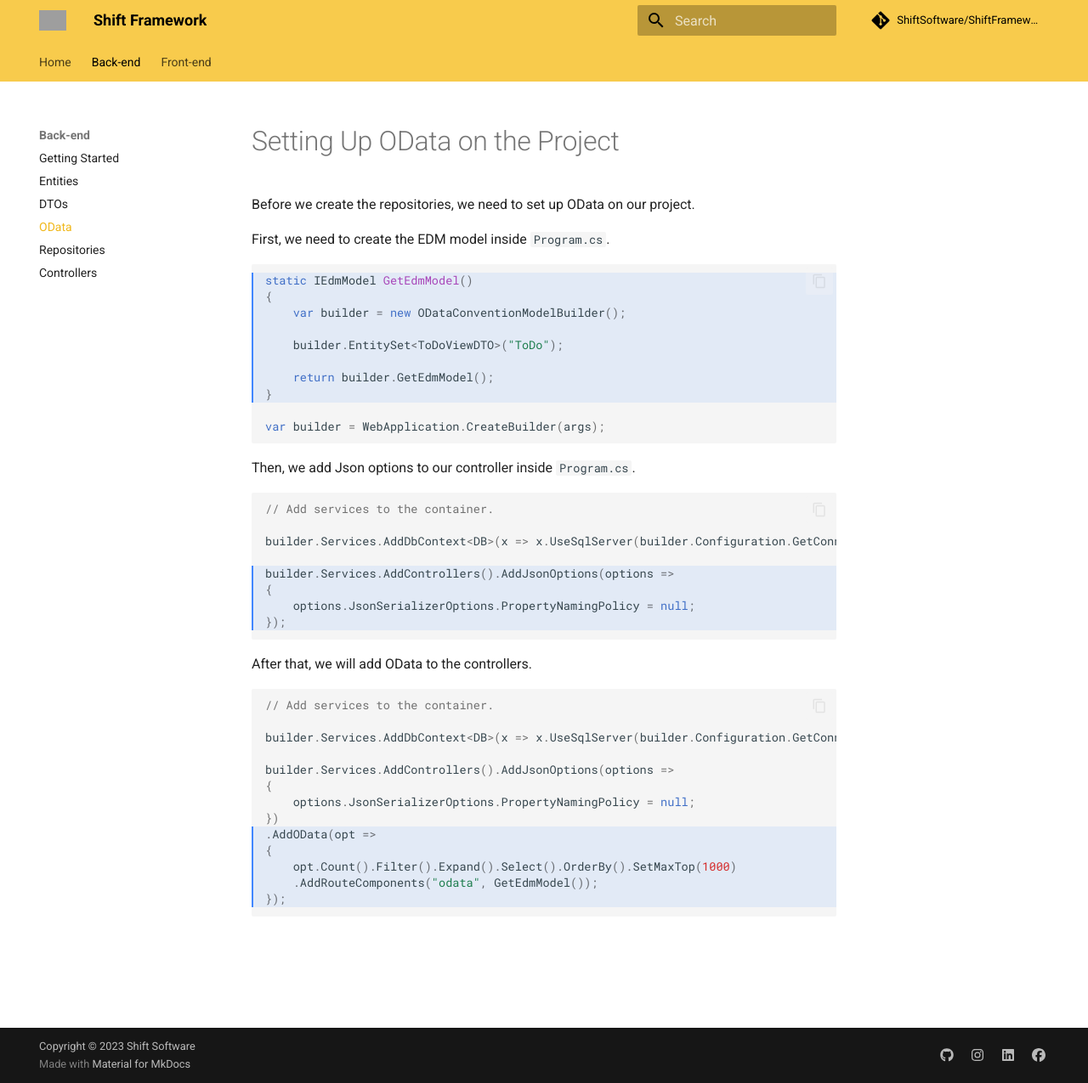
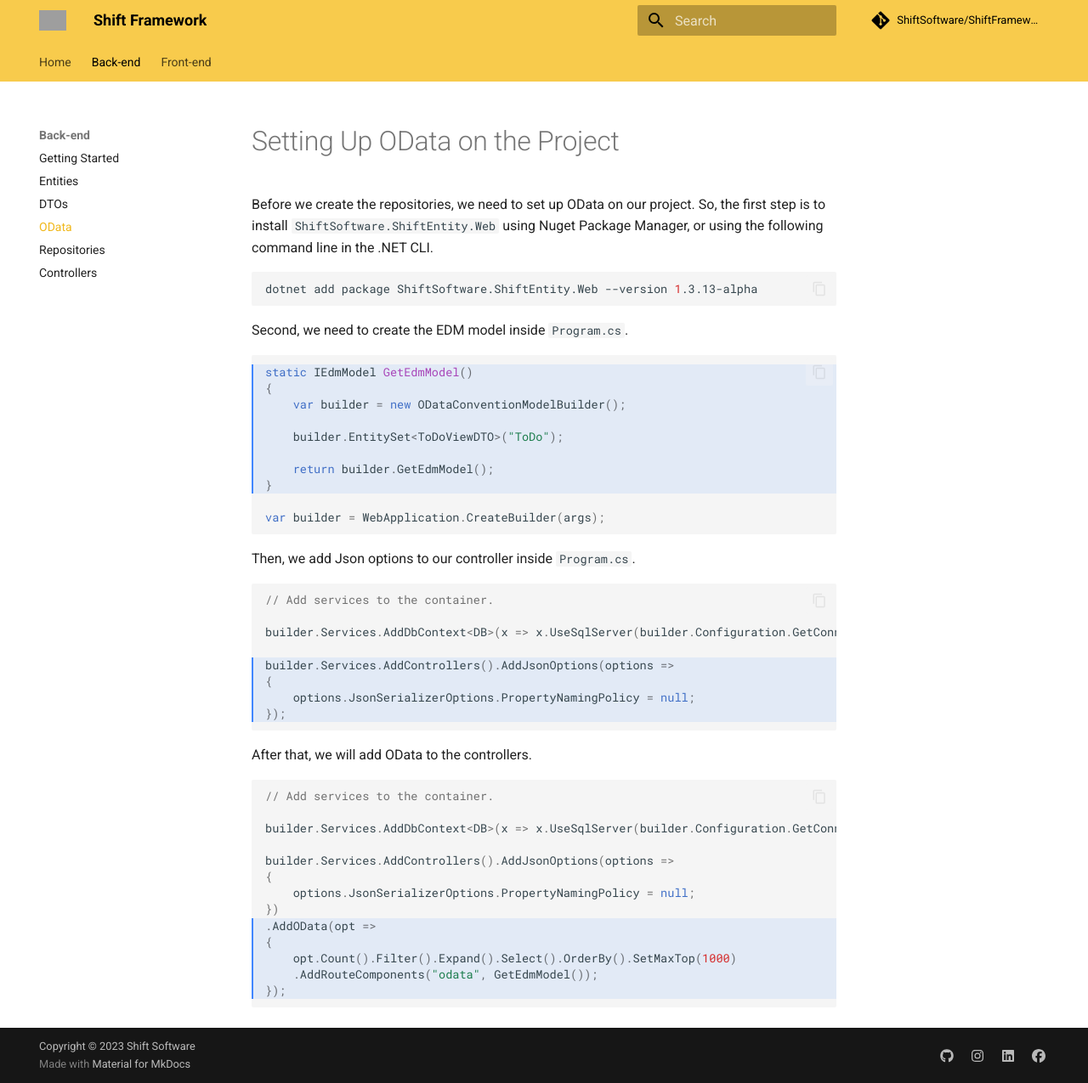
Before and after one commit to ShiftSoftware/ShiftFrameworkWebsite, an MkDocs documentation site: the page built from docs/back-end/odata.md, in a window 1280 px wide and 1275 px high. Shown: the whole window at 85% size. Built offline with MkDocs 1.6.1 and Material for MkDocs 9.7.7, drawn with Linux system fonts in a browser that asks for light colours; comment, search, counter and statistics services are not loaded; grey boxes are pictures that could not be loaded.

Commit message:
Add Installation for odata.md

````diff
--- a/docs/back-end/odata.md
+++ b/docs/back-end/odata.md
@@ -1,8 +1,12 @@
 # Setting Up OData on the Project
 
-Before we create the repositories, we need to set up OData on our project.
+Before we create the repositories, we need to set up OData on our project. So, the first step is to install ``ShiftSoftware.ShiftEntity.Web`` using Nuget Package Manager, or using the following command line in the .NET CLI.
 
-First, we need to create the EDM model inside ```Program.cs```.
+``` sh
+dotnet add package ShiftSoftware.ShiftEntity.Web --version 1.3.13-alpha
+```
+
+Second, we need to create the EDM model inside ```Program.cs```.
 
 ``` cs hl_lines="1-8"
 static IEdmModel GetEdmModel()
````
